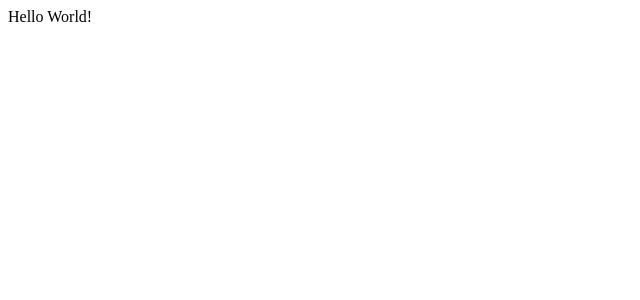
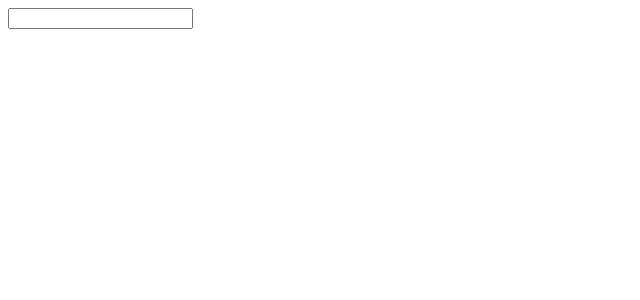
Before and after one commit to syedpeer/vueTube, a Vue app: page / in a window 1280 px wide. Shown: the top 300 px of the page, without its empty margins (0-640 px from the left). Built offline with nearby package versions, Linux system fonts and the light colour scheme.

Commit message:
Add SearchBar to view and component

```diff
--- a/src/App.vue
+++ b/src/App.vue
@@ -1,11 +1,16 @@
 <template>
     <div>
-        Hello World!
+        <SearchBar></SearchBar>
     </div>
 </template>
 
 <script>
+import SearchBar from './components/SearchBar';
+
 export default {
-    name: 'App'
+    name: 'App',
+    components: {
+        SearchBar
+    }
 };
 </script>
--- a/src/components/SearchBar.vue
+++ b/src/components/SearchBar.vue
@@ -0,0 +1,14 @@
+<template>
+    <div>
+        <input type="text">
+    </div>
+</template>
+
+<script>
+export default {
+    name: 'SearchBar'
+};
+</script>
+
+<style>
+</style>
```
